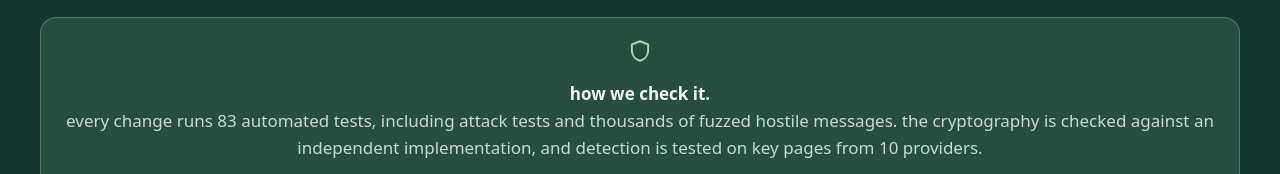
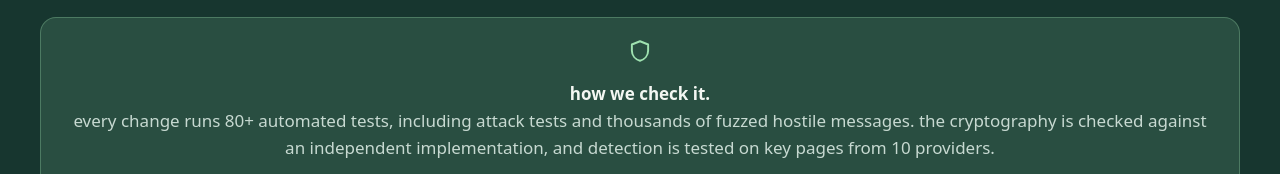
Before and after one commit to KrishnaG1703/ottice-site, a plain HTML site: page index.html in a window 1280 px wide. Shown: the part 3172-3346 px from the top of the page. Drawn offline with Linux system fonts and the light colour scheme.

Commit message:
Tests count as 80+ so it doesn't go stale
Co-Authored-By: Claude Opus 5 <noreply@anthropic.com>

```diff
--- a/index.html
+++ b/index.html
@@ -328,7 +328,7 @@
           <svg class="ic" aria-hidden="true"><use href="#i-shield"/></svg>
           <div>
             <strong>how we check it.</strong>
-            <p>every change runs 83 automated tests, including attack tests and thousands of fuzzed hostile messages. the cryptography is checked against an independent implementation, and detection is tested on key pages from 10 providers.</p>
+            <p>every change runs 80+ automated tests, including attack tests and thousands of fuzzed hostile messages. the cryptography is checked against an independent implementation, and detection is tested on key pages from 10 providers.</p>
           </div>
           <a class="link" href="https://krishnag1703.github.io/ottice-privacy/">privacy policy <svg class="ic" aria-hidden="true"><use href="#i-arrow"/></svg></a>
         </div>
```
